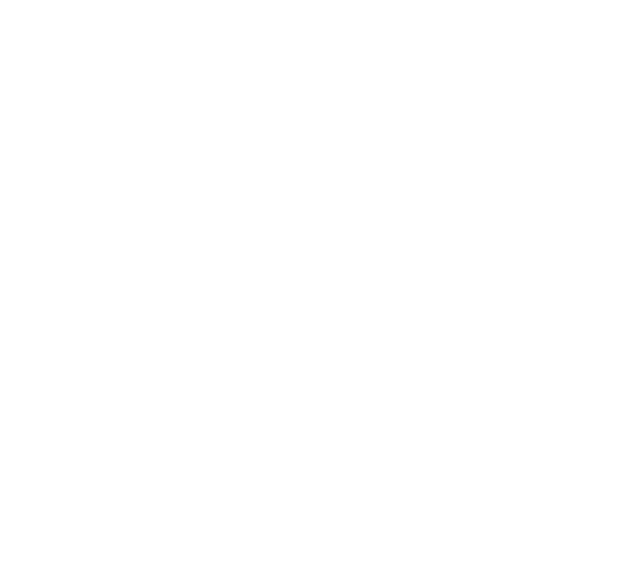
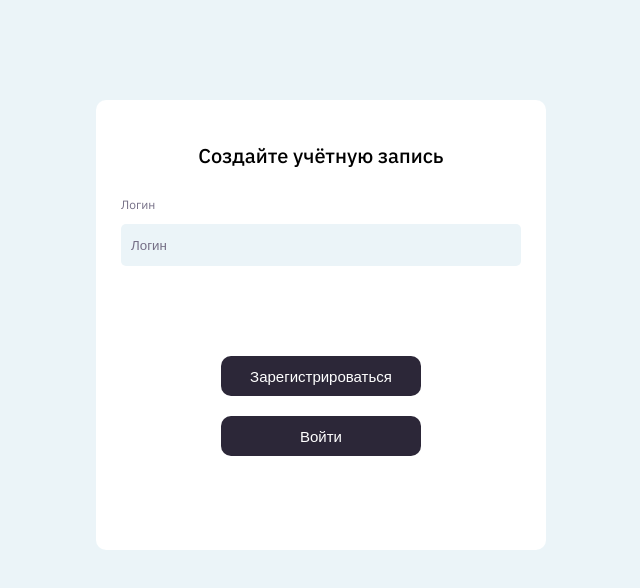
Before and after one commit to Garlic-Toasts/webauthn-frontend, a website: page public/views/sign-up/index.html in a window 1280 px wide. Shown: the whole page, without its empty margins (319-959 px from the left). Drawn offline with Linux system fonts and the light colour scheme.

Commit message:
sign-up added

```diff
--- a/public/static/css/main.css
+++ b/public/static/css/main.css
@@ -17,3 +17,7 @@ h1 {
     color: var(--primary);
     font-size: 45px;
 }
+a {
+    text-decoration: none;
+    color: var(--success);
+}
--- /dev/null
+++ b/public/static/css/sign-up.css
@@ -0,0 +1,68 @@
+html {
+    background-color: var(--tint);
+}
+input {
+    background-color: var(--tint);
+    outline: none;
+    border: none;
+    height: 40px;
+    border-radius: 5px;
+    padding-left: 10px;
+    width: -webkit-fill-available;
+}
+input::placeholder {
+    color: var(--secondary);
+}
+p {
+    font-size: 12px;
+    color: var(--secondary);
+    font-weight: 400;
+}
+h2 {
+    font-size: 20px;
+    width: 100%;
+    text-align: center;
+    font-weight: 500;
+}
+#sign-up {
+    margin-top: 100px;
+    height: 400px;
+    width: 400px;
+    background-color: var(--bright);
+    padding: 25px;
+    margin-left: auto;
+    margin-right: auto;
+    border-radius: 10px;
+    display: flex;
+    flex-direction: column;
+    flex-wrap: nowrap;
+    align-items: flex-start;
+}
+#sign-up-form {
+    width: 100%;
+    display: flex;
+    flex-direction: column;
+}
+#login {
+    margin-bottom: 70px;
+}
+button {
+    margin-top: 20px;
+    margin-left: auto;
+    margin-right: auto;
+    width: 200px;
+    height: 40px;
+    outline: none;
+    border: none;
+    border-radius: 10px;
+    background-color: var(--primary);
+    color: var(--bright);
+    font-weight: 500;
+    font-size: 15px;
+}
+@media screen and (max-width: 500px)
+{
+    #sign-up {
+        width: fit-content;
+    }
+}
--- a/public/views/sign-up/index.html
+++ b/public/views/sign-up/index.html
@@ -0,0 +1,19 @@
+<!DOCTYPE html>
+<html>
+    <head>
+        <meta name="viewport" content="width=device-width, initial-scale=1.0">
+        <link rel="stylesheet" href="/static/css/main.css">
+        <link rel="stylesheet" href="/static/css/sign-up.css">
+    </head>
+    <body>
+        <div id="sign-up">
+            <h2>Создайте учётную запись</h2>
+            <form id="sign-up-form">
+                <p id="login-label">Логин</p>
+                <input  id="login" type="text" placeholder="Логин" x-model="username" autocomplete="username webauthn">
+                <button type="submit">Зарегистрироваться</button>
+                <button type="submit">Войти</button>
+            </form>
+        </div>
+    </body>
+</html>
```
